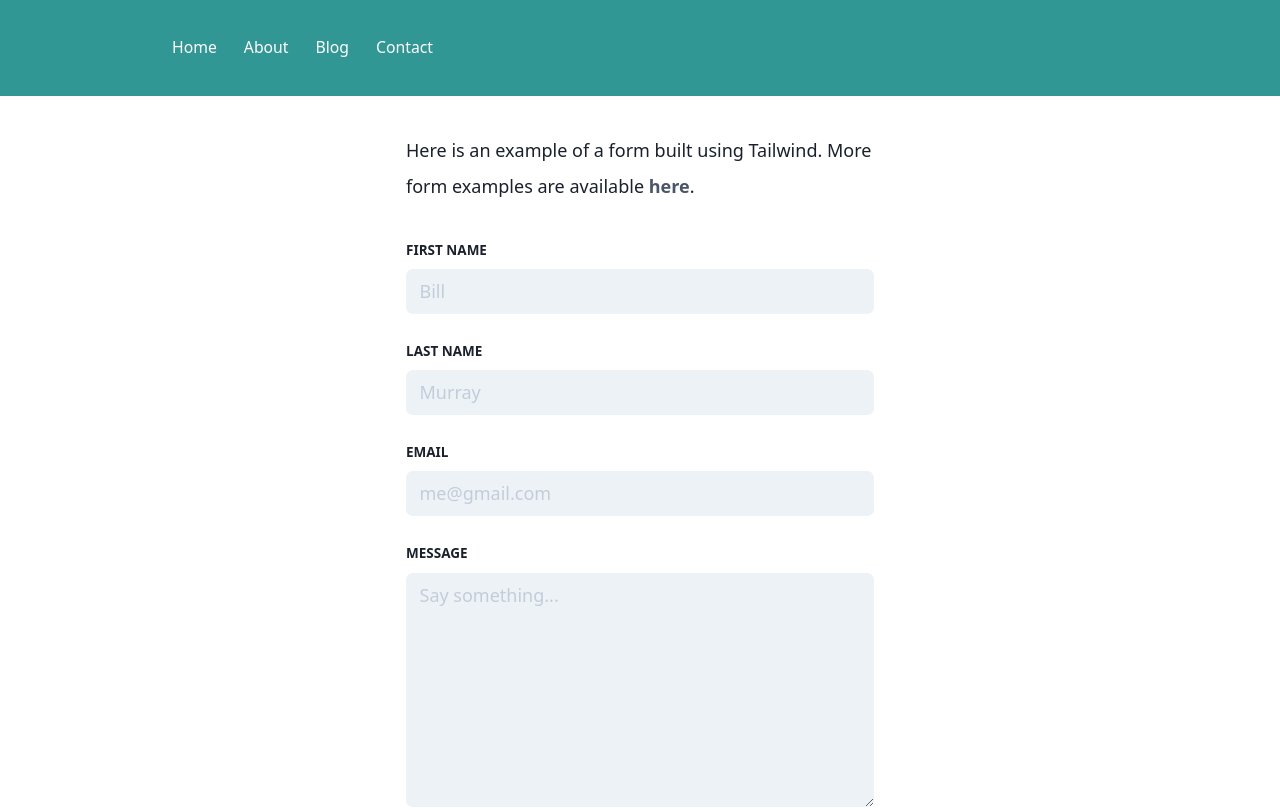
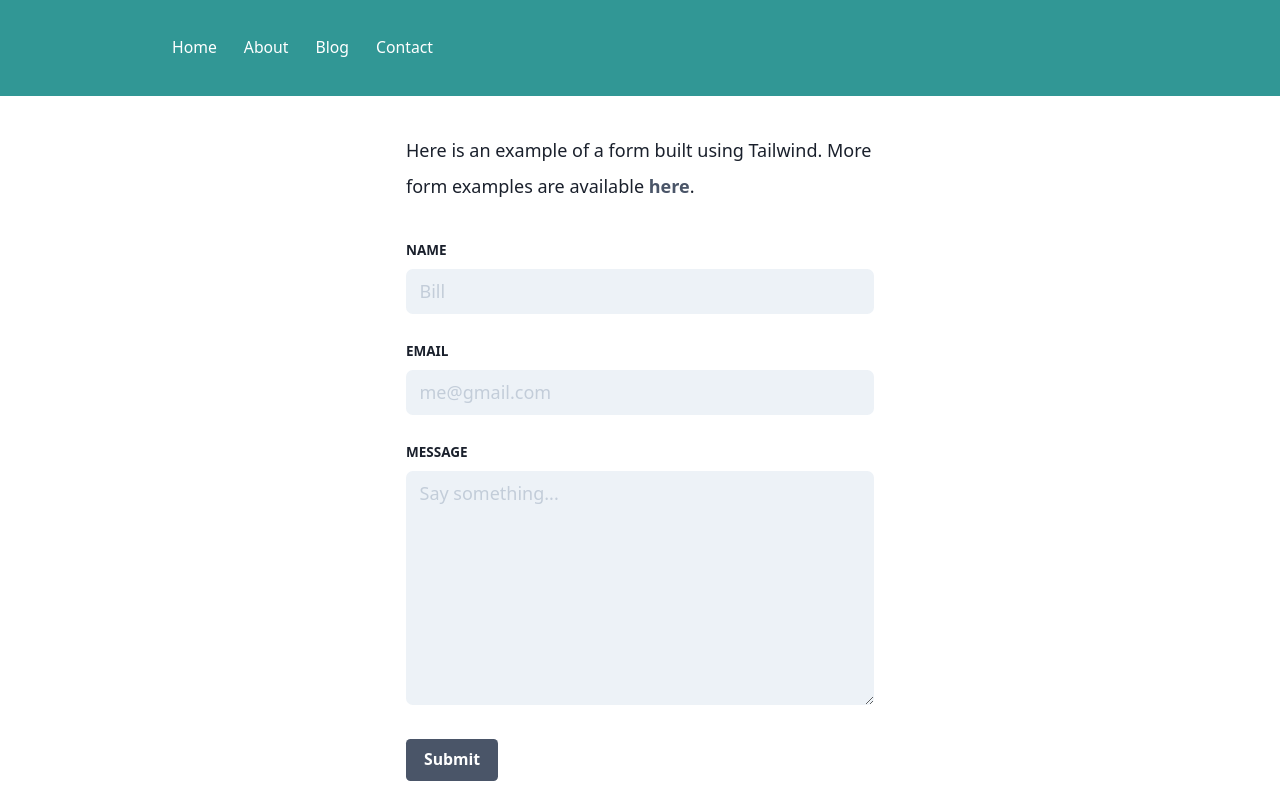
Before and after one commit to Slayzur02/gatsby-portfolio, a Gatsby site: page /contact in a window 1280 px wide. Shown: the top 810 px of the page. Built offline with nearby package versions, Linux system fonts and the light colour scheme; Gatsby itself is replaced by a stand-in of ours.

Commit message:
made awesome contact form

```diff
--- a/src/pages/contact.js
+++ b/src/pages/contact.js
@@ -21,37 +21,20 @@
             >here</a>.
 
           </p>
-
           <label
             className="block font-bold mb-2 text-xs uppercase"
             htmlFor="first-name"
           >
-            First Name
+            Name
           </label>
 
           <input
             className="appearance-none block bg-gray-200 mb-6 px-3 py-2 rounded-md text-gray-700 w-full"
             id="first-name"
             type="text"
+            name="name"
             placeholder="Bill"
-            name="name"
           />
-
-          <label
-            className="block font-bold mb-2 text-xs uppercase"
-            htmlFor="last-name"
-          >
-            Last Name
-          </label>
-
-          <input
-            className="appearance-none block bg-gray-200 mb-6 px-3 py-2 rounded-md text-gray-700 w-full"
-            id="last-name"
-            type="text"
-            placeholder="Murray"
-            name="name"
-          />
-
           <label
             className="block font-bold mb-2 text-xs uppercase"
             htmlFor="last-name"
```
